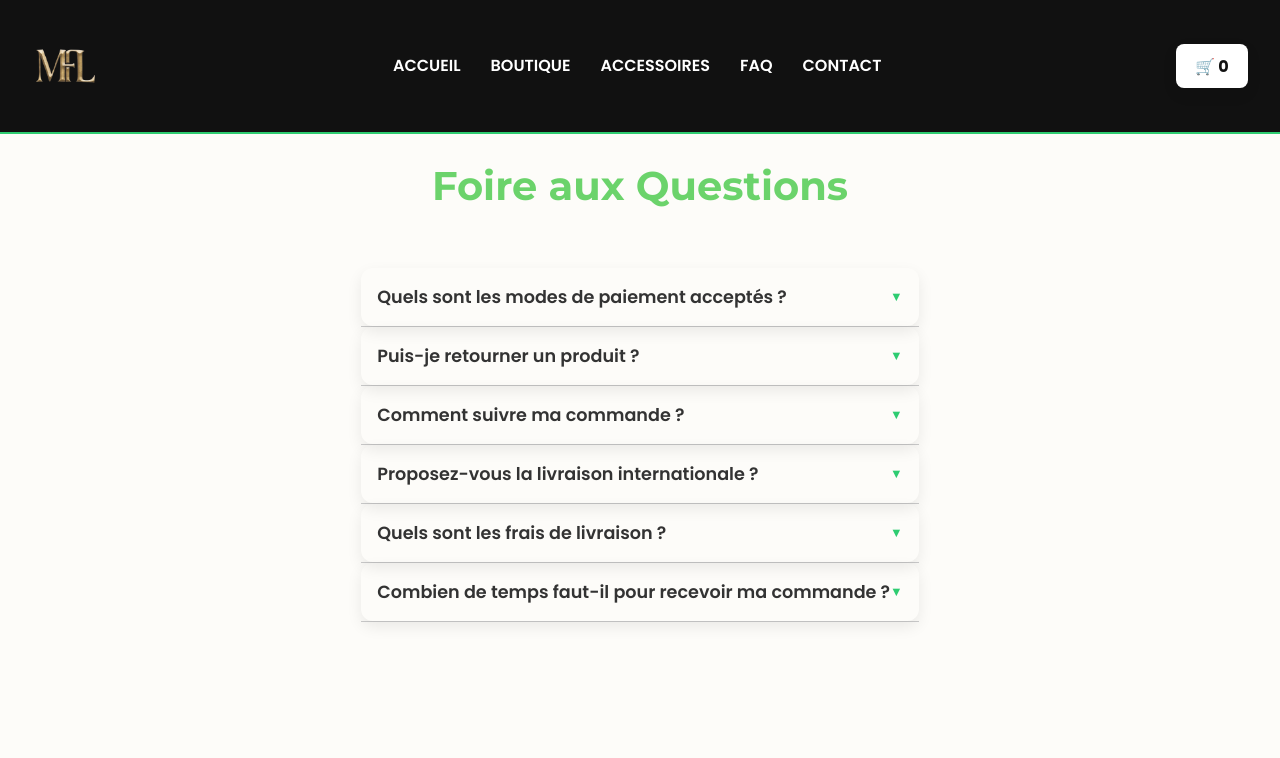
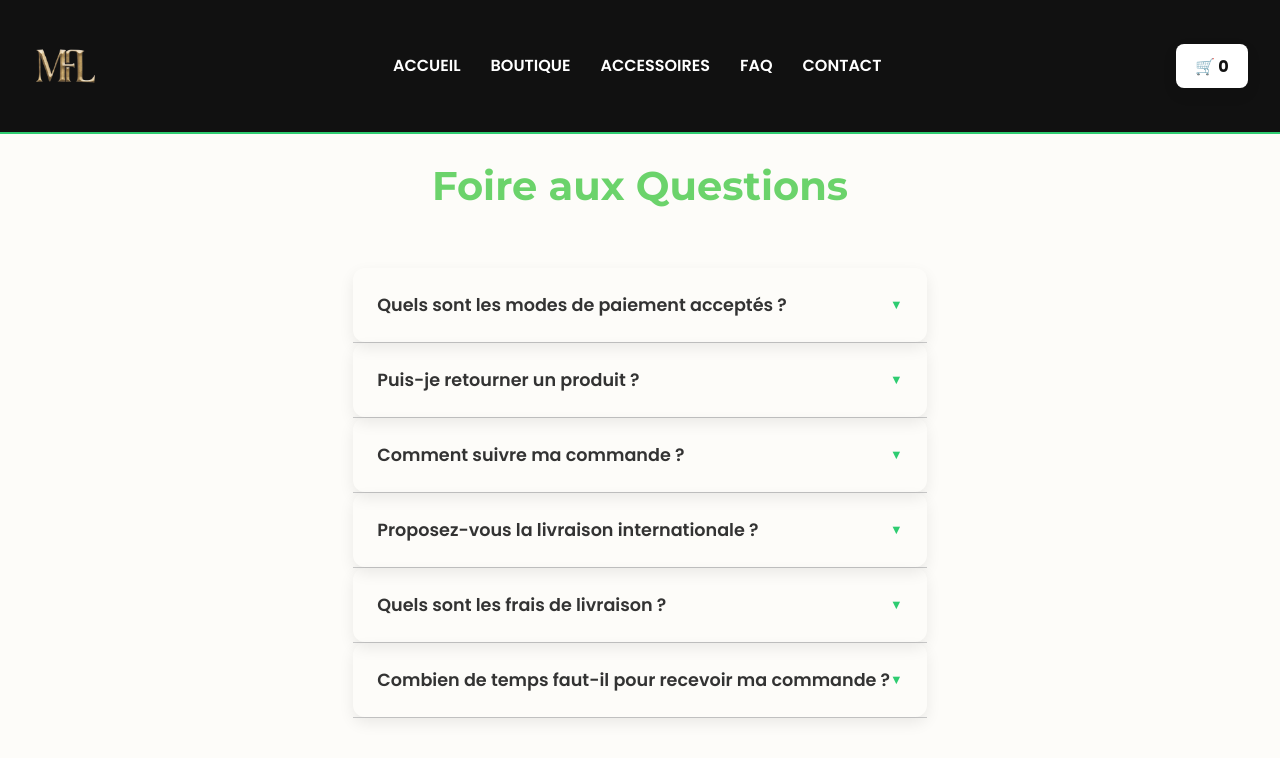
Before and after one commit to LesRhabilleurs/Magic-Flowers, a React (Vite) app: page /faq in a window 1280 px wide. Shown: the top 758 px of the page. Built offline with nearby package versions, Linux system fonts and the light colour scheme.

Commit message:
Update FAQ.css

```diff
--- a/src/pages/FAQ.css
+++ b/src/pages/FAQ.css
@@ -20,7 +20,7 @@
   width: 100%;
   background: none;
   border: none;
-  padding: 1rem;
+  padding: 1.5rem;
   text-align: left;
   font-size: 1.1rem;
   cursor: pointer;
```
